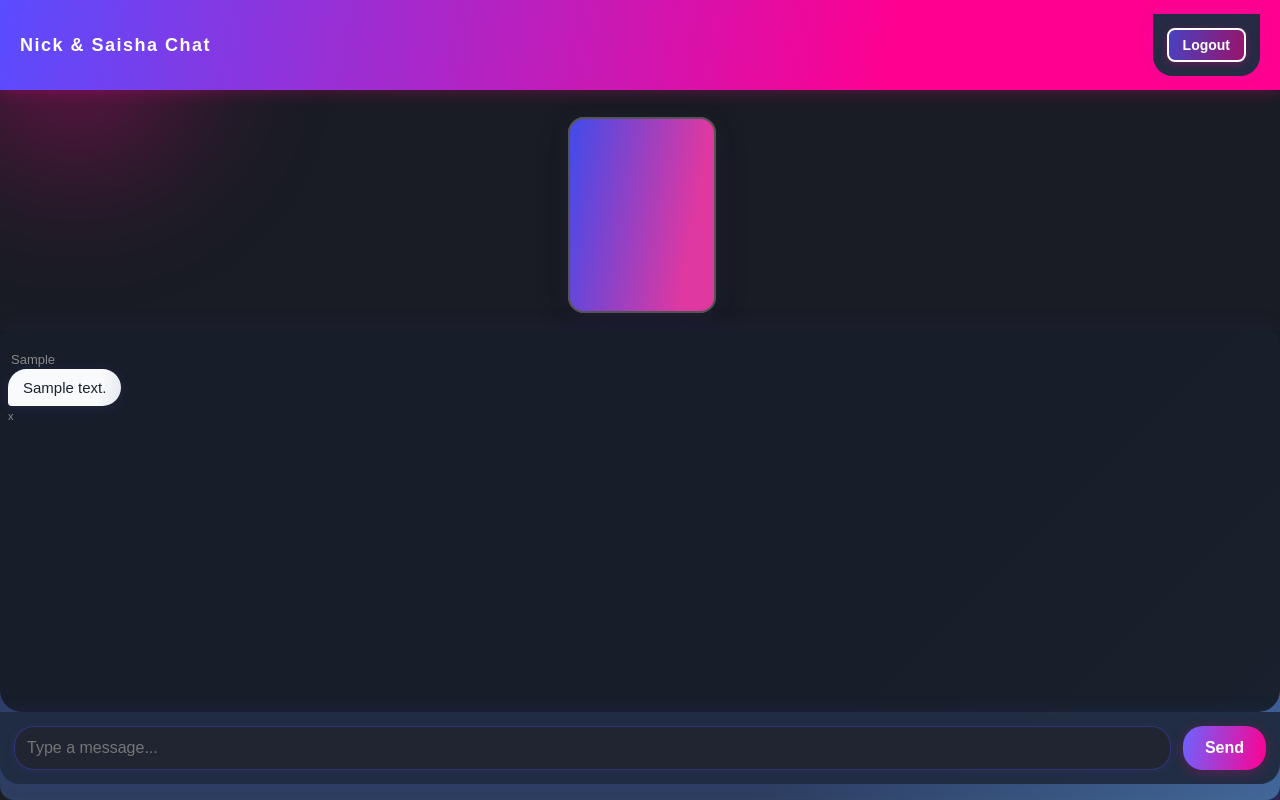
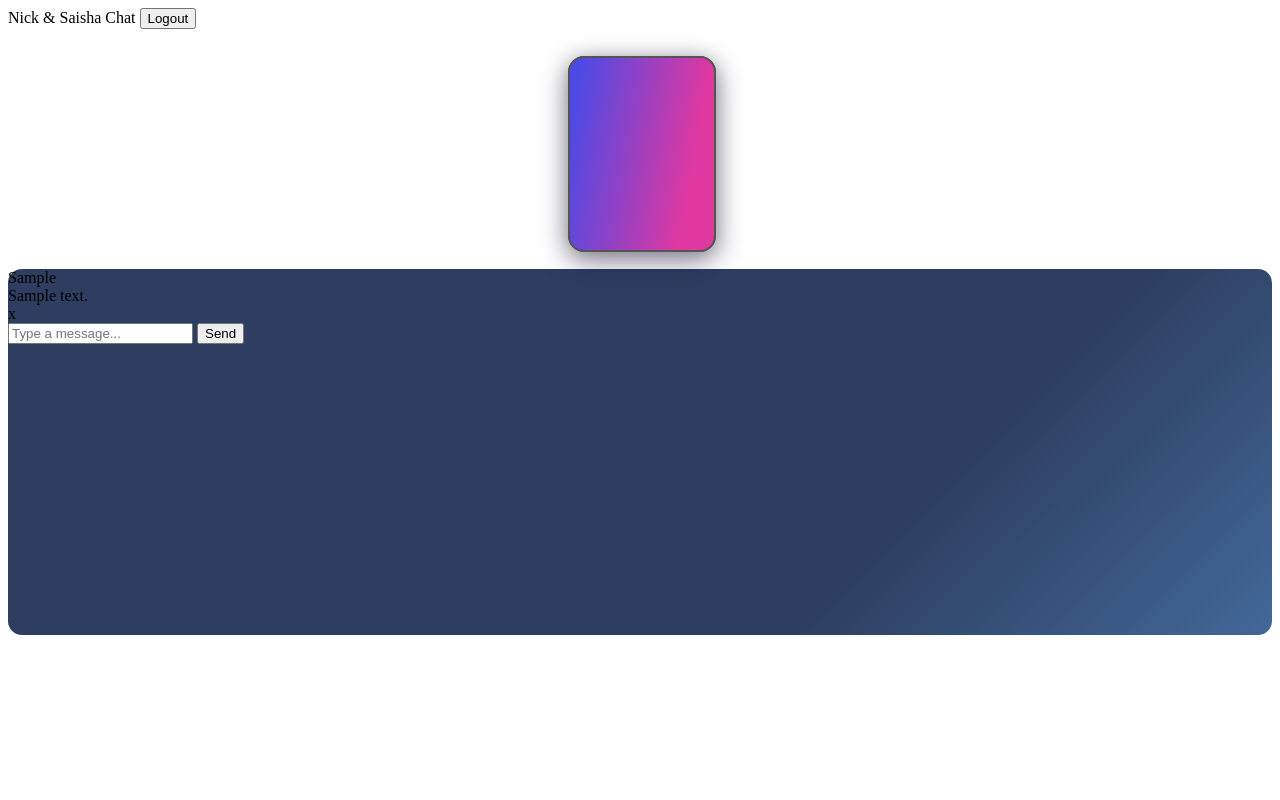
Before and after one commit to samratratnap07/chatting, a Flask app: page /chat in a window 1280 px wide. Run offline with Flask 3, Linux system fonts and the light colour scheme; the visitor is signed in with stand-in values (Sample User, id 1); tables that the repository leaves empty hold one stand-in row (values such as "Sample post").

Commit message:
Update style.css

```diff
--- a/static/style.css
+++ b/static/style.css
@@ -1,268 +1,89 @@
-body {
-    font-family: 'Segoe UI Emoji', 'Quicksand', Arial, sans-serif;
-    margin: 0;
-    min-height: 100vh;
-    background: #191c23;
-    overflow: hidden;
-    display: flex;
-    flex-direction: column;
-    height: 100vh;
-}
-.bg-blur-lights {
-    position: fixed;
-    inset: 0;
-    z-index: 0;
-    pointer-events: none;
-}
-.bg-blur-lights::before,
-.bg-blur-lights::after {
-    content: '';
-    position: absolute;
-    filter: blur(70px);
-    opacity: 0.55;
-}
-.bg-blur-lights::before {
-    top: -120px; left: -100px;
-    width: 350px; height: 340px;
-    background: radial-gradient(circle, #ff0090 0%, transparent 65%);
-}
-.bg-blur-lights::after {
-    right: -150px; bottom: -100px;
-    width: 400px; height: 320px;
-    background: radial-gradient(circle, #5a4cff 0%, transparent 70%);
-}
-header {
-    background: linear-gradient(100deg,#5a4cff,#ff0090 70%);
-    padding: 14px 20px;
-    color: white;
-    font-size: 18px; /* font size chhota kiya */
-    font-family: 'Quicksand', Arial, sans-serif;
-    font-weight: 600;
-    letter-spacing: 1.5px;
-    position: relative;
-    z-index: 2;
-    box-shadow: 0 2px 15px #ff009044;
-    display: flex;
-    align-items: center;
-    justify-content: space-between;
-}
-.header-title {
-    flex: 1;
-    text-align: left;
-}
-.logout-btn {
-    background: linear-gradient(100deg, #5a4cffaa, #ff009088);
-    border: 2px solid #fff;
-    color: #fff;
-    font-size: 14px;
-    padding: 7px 14px;
-    border-radius: 8px;
-    cursor: pointer;
-    font-weight: 600;
-    transition: background .15s, box-shadow .15s;
-    box-shadow: 0 2px 8px #ff009055;
-}
-.logout-btn:hover {
-    background: #ff0090cc;
-    box-shadow: 0 4px 15px #5a4cff44;
-    text-decoration: underline;
+/* Chat background color */
+.main-chat-wrapper {
+  background: linear-gradient(135deg, #2d3e60 70%, #426899 100%);
+  border-radius: 14px;
+  padding-bottom: 16px;
+  min-height: 350px;
 }
 
-.main-chat-wrapper {
-    display: flex;
-    flex-direction: column;
-    flex: 1 1 0;
-    min-height: 0;
-    height: 100%;
-    position: relative;
+/* PHONE CARD styling and animation */
+.phone-square-container {
+  display: flex;
+  justify-content: center;
+  align-items: center;
+  margin-top: 18px;
+  margin-bottom: 12px;
+  height: 210px;
 }
-.chat-box {
-    flex: 1;
-    overflow-y: auto;
-    padding: 17px 8px;
-    background: rgba(22,28,38,0.93);
-    display: flex;
-    flex-direction: column;
-    position: relative;
-    z-index: 1;
-    border-radius: 0 0 22px 22px;
-    box-shadow: 0 5px 30px #5a4cff22;
-    scroll-behavior: smooth;
-    min-height: 0;
+.phone-square {
+  position: relative;
+  width: 144px;    /* Left/right: ~3in */
+  height: 192px;   /* Up/down: ~4in */
+  perspective: 1200px;
+  margin: 0 auto;
 }
-
-/* Instagram chat bubbles */
-.message {
-    display: flex;
-    flex-direction: column;
-    align-items: flex-end;
-    margin: 5px 0;
-    max-width: 68%;
-    position: relative;
-    cursor: pointer;
-    /* animation removed (Step 1 fix) */
+.phone-square .base {
+  width: 144px;
+  height: 192px;
+  background: linear-gradient(100deg,#45A4FF 60%, #DF38A1 100%);
+  border-radius: 16px;
+  border: 2px solid #555;
+  box-shadow: 0 9px 29px #18133778;
+  position: absolute;
+  left: 0; top: 0;
+  z-index: 1;
 }
-@keyframes fadeBubble {
-    from {opacity: 0;}
-    to {opacity:1;}
+.phone-square .lid {
+  width: 144px;
+  height: 192px;
+  background: linear-gradient(100deg,#4A4AE6 5%, #DF38A1 80%);
+  border-radius: 16px;
+  border: 2px solid #555;
+  box-shadow: 0 2px 17px #3334;
+  position: absolute;
+  left: 0; top: 0;
+  z-index: 2;
+  transform-origin: right center;
+  transition: transform 0.7s cubic-bezier(.7,1.8,.57,.91);
+  display: flex;
+  align-items: center;
+  justify-content: center;
+  backface-visibility: hidden;
 }
-.received {
-    align-self: flex-start;
-    align-items: flex-start;
+.phone-square .birthday-message {
+  display: none;
+  flex-direction: column;
+  align-items: center;
+  justify-content: center;
+  padding: 24px 0;
+  width: 100%; height: 100%;
 }
-.sent {
-    align-self: flex-end;
-    align-items: flex-end;
+.phone-square.flipped .lid {
+  transform: rotateY(180deg);
 }
-.bubble {
-    background: linear-gradient(100deg, #f8fafc 80%, #e4e7ed 100%);
-    color: #1b2330;
-    padding: 10px 15px;
-    border-radius: 20px 20px 20px 4px;
-    font-size: 15px;
-    font-weight: 500;
-    box-shadow: 0 2px 12px #7a4cff21;
-    position: relative;
-    margin-bottom: 2px;
-    transition: box-shadow 0.18s;
-    word-break: break-word;
+.phone-square.flipped .birthday-message {
+  display: flex;
 }
-.sent .bubble {
-    background: linear-gradient(100deg,#5a4cff 60%, #ff0090 120%);
-    color: #fff;
-    border-radius: 20px 20px 4px 20px;
-    box-shadow: 0 3px 15px #ff009030;
+.phone-square .birthday-message p {
+  font-size: 1.18rem;
+  font-weight: bold;
+  color: #fff;
+  margin-bottom: 14px;
+  text-shadow: 1px 2px 7px #222, 0 0 2px #fff8;
+  letter-spacing: 1px;
 }
-.username {
-    font-size: 13px;
-    color: #888;
-    margin-bottom: 2px;
-    margin-left: 3px;
+#surpriseBtn {
+  background: linear-gradient(88deg,#fe3dea,#00f0ff);
+  color: #fff; font-weight: bold;
+  border: none;
+  padding: 11px 21px;
+  border-radius: 10px;
+  font-size: 1.05rem;
+  box-shadow: 0 2px 14px #349eed44;
+  cursor: pointer;
+  margin-top: 8px;
+  transition: filter .17s;
 }
-.timestamp {
-    font-size: 11px;
-    color: #ecececbb;
-    text-align: right;
-    opacity: 0.73;
-    margin-top: 2px;
-    margin-right: 3px;
+#surpriseBtn:hover {
+  filter: brightness(1.14);
 }
-
-form {
-    display: flex;
-    padding: 14px;
-    background: rgba(32,44,65,0.98);
-    box-shadow: 0 -2px 18px #5a4cff14;
-    border-radius: 0 0 20px 20px;
-    gap: 12px;
-    position: sticky;
-    bottom: 0;
-    z-index: 2;
-}
-input[type="text"] {
-    flex: 1;
-    padding: 12px;
-    border-radius: 20px;
-    border: 1.8px solid #5a4cff55;
-    outline: none;
-    font-size: 16px;
-    background: #212532;
-    color: #fff;
-    box-shadow: 0 2px 11px #5a4cff1c;
-    transition: border-color .19s;
-}
-input[type="text"]:focus {
-    border-color: #ff0090cc;
-}
-button {
-    padding: 0 22px;
-    background: linear-gradient(100deg,#6d63ff,#ff0090);
-    border: none;
-    border-radius: 20px;
-    color: white;
-    cursor: pointer;
-    font-weight: bold;
-    font-size: 16px;
-    box-shadow: 0 3px 13px #ff009040;
-}
-button:hover {
-    filter: brightness(1.14);
-}
-
-/* Popup menu for bubble actions */
-.msg-actions {
-    display: none;
-    position: absolute;
-    right: 40px;
-    top: -25px;
-    background: rgba(43,48,58,0.96);
-    box-shadow: 0 2px 12px #5a4cff44;
-    border-radius: 18px;
-    padding: 7px 0;
-    min-width: 120px;
-    z-index: 10;
-    flex-direction: column;
-    animation: fadePopup .18s cubic-bezier(.52,1.1,.95,.93) both;
-}
-@keyframes fadePopup {
-    from { opacity: 0; transform: scale(.84);}
-    to   { opacity: 1; transform: scale(1);}
-}
-.msg-actions.show {
-    display: flex;
-}
-.msg-actions button {
-    background: none;
-    border: none;
-    color: #fff;
-    padding: 8px 18px;
-    font-size: 15px;
-    text-align: left;
-    border-radius: 12px;
-    margin: 1px 0;
-    cursor: pointer;
-    transition: background .15s;
-}
-.msg-actions button:hover {
-    background: #5a4cff33;
-}
-
-.edit-popup {
-    position: fixed;
-    left: 0; right: 0; top: 0; bottom: 0;
-    display: flex;
-    align-items: center; justify-content: center;
-    z-index: 99;
-    background: rgba(32,36,52,0.58);
-}
-.edit-box {
-    background: #23253a;
-    padding: 30px 20px 22px 20px;
-    border-radius: 16px;
-    box-shadow: 0 5px 36px #5a4cff65;
-    width: 95vw; max-width: 320px;
-    display: flex; flex-direction: column; gap: 12px;
-}
-.edit-box input {
-    padding: 10px;
-    border-radius: 8px;
-    border: 1.4px solid #5a4cff60;
-    background: #181c2c; color: #fff; font-size: 15px;
-}
-.edit-box .actions {
-    display: flex; justify-content: flex-end; gap: 8px;
-}
-.edit-box button {
-    padding: 8px 16px;
-    border-radius: 12px;
-    border: none;
-    color: #fff;
-    background: linear-gradient(100deg,#5a4cff,#ff0090);
-    font-weight: 500;
-    cursor: pointer;
-    transition: filter .15s;
-}
-.edit-box button:hover { filter: brightness(1.13);}
-@media (max-width: 480px) {
-    .bubble { font-size: 14px }
-}
```
